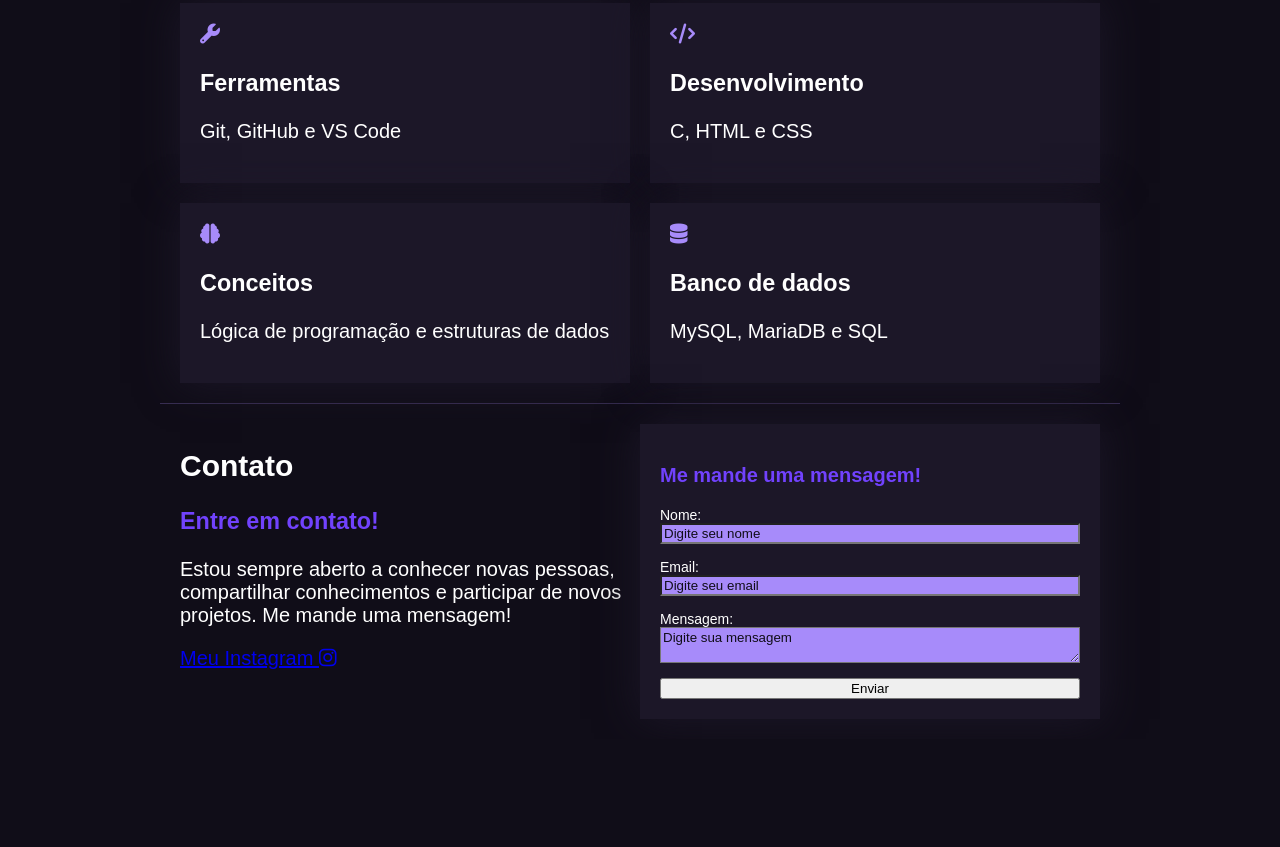
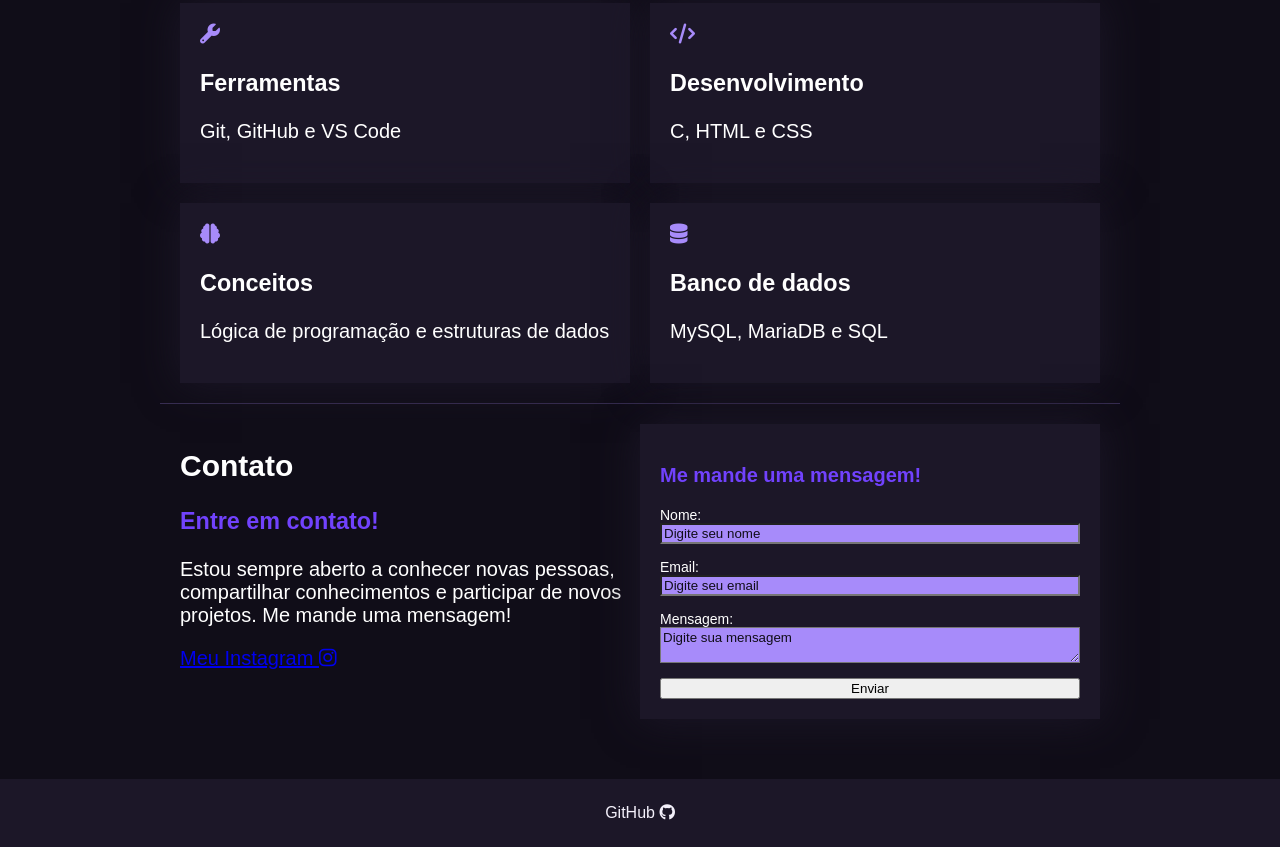
Before and after one commit to dyonepaulo/portfolio-dyone, a plain HTML site: page index.html in a window 1280 px wide. Shown: the part 1742-2589 px from the top of the page. Before the commit the page ends 2481 px from the top, so only its background shows below. Drawn offline with Linux system fonts and the light colour scheme.

Commit message:
adicionei o rodape

```diff
--- a/css/animations.css
+++ b/css/animations.css
@@ -15,3 +15,8 @@ nav a:hover {
 .black-box:hover {
 background-color: var(--cor-4);
 }
+
+/* rodape */
+footer a:hover {
+    color: var(--cor-destaque);
+}
--- a/css/style.css
+++ b/css/style.css
@@ -193,3 +193,23 @@ form input:user-invalid,textarea:user-invalid{
 form input:user-valid,textarea:user-valid{
     background-color: rgb(106, 255, 106);
 }
+/* rodape */
+footer {
+    background-color: var(--cor-2);
+    padding: 25px;
+    text-align: center;
+    margin-top: 40px;
+}
+
+footer h3 {
+    color: var(--cor-destaque);
+}
+
+footer p {
+    color: var(--cor-5);
+}
+
+footer a {
+    color: var(--cor-5);
+    text-decoration: none;
+}
--- a/index.html
+++ b/index.html
@@ -135,7 +135,8 @@
                 <input type="email" id="email" name="email" placeholder="Digite seu email" required>
 
                 <label for="mensagem">Mensagem:</label>
-                <textarea id="mensagem" name="mensagem" minlength="10" placeholder="Digite sua mensagem" required></textarea>
+                <textarea id="mensagem" name="mensagem" minlength="10" placeholder="Digite sua mensagem"
+                    required></textarea>
 
                 <button type="submit">Enviar</button>
 
@@ -144,7 +145,11 @@
     </div>
 
     <footer>
-
+        <div class="footer-links">
+            <a href="https://github.com/dyonepaulo" target="_blank">
+                GitHub <i class="fa-brands fa-github"></i>
+            </a>
+        </div>
     </footer>
 </body>
 
```
